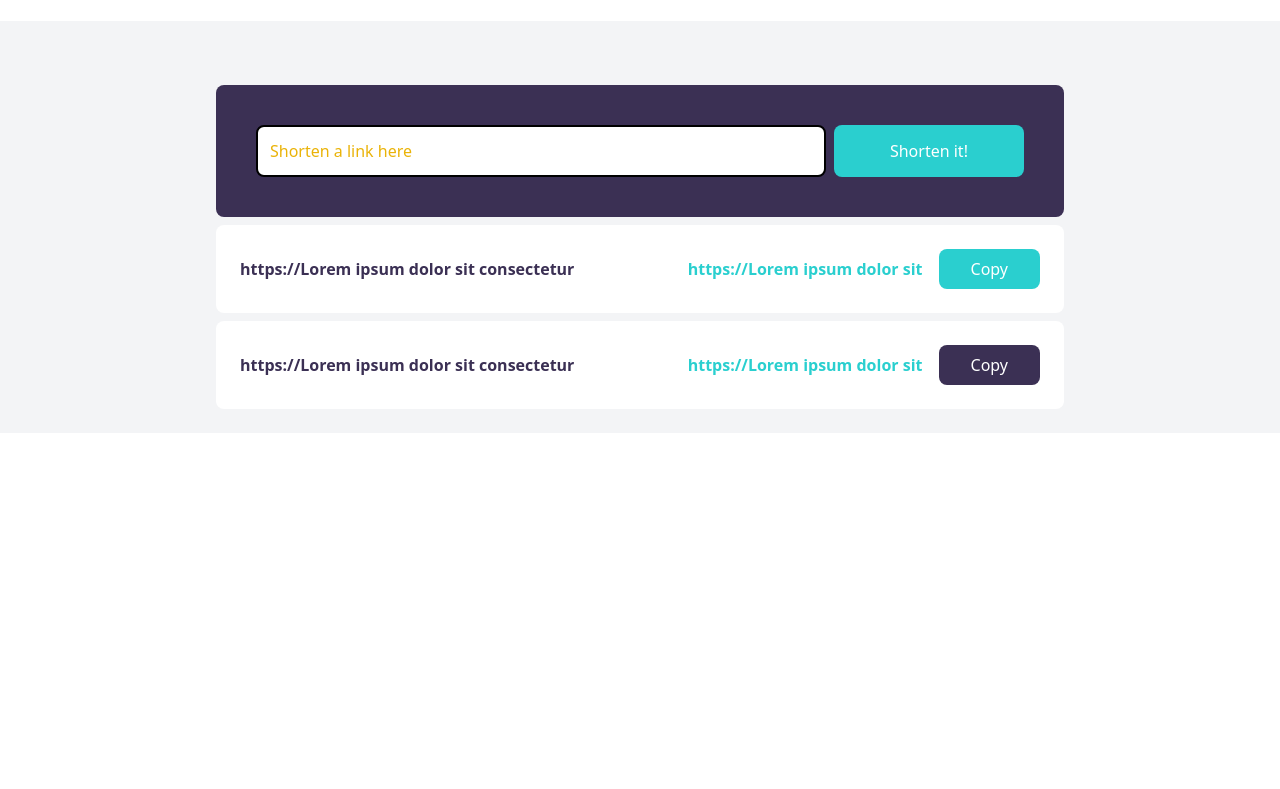
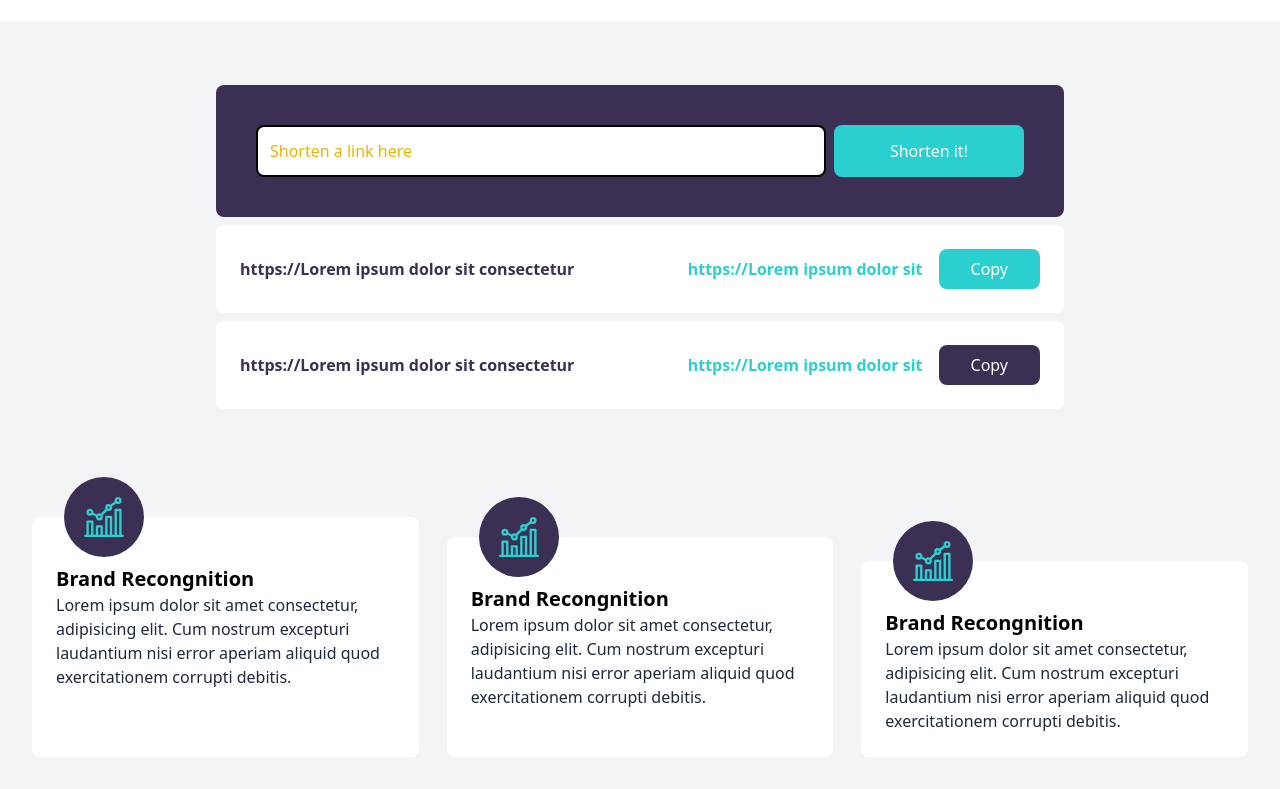
Before and after one commit to Fr-heidarian/LandingPage__Tailwind, a website: page src/index.html in a window 1280 px wide. Shown: the part 614-1403 px from the top of the page. Before the commit the page ends 1047 px from the top, so only its background shows below. Drawn offline with Linux system fonts and the light colour scheme.

Commit message:
add features section

```diff
--- a/src/index.html
+++ b/src/index.html
@@ -67,7 +67,52 @@
                 </div>
             </div>
         </div>
+    </section>
 
+    <section id="features" class="bg-lightGray">
+        <div class="container mx-auto grid grid-cols-3 p-8 gap-x-7 pt-20">
+            <!-- BOX 1 -->
+            <div class="bg-white relative p-6 flex flex-col rounded-lg mt-1">
+                <div
+                    class="absolute -top-10 left-8 h-20 w-20 flex items-center justify-center rounded-full bg-darkViolet p-4">
+                    <img src="./images/icon-brand-recognition.svg" />
+                </div>
+                <h5 class="text-left text-xl font-bold pt-6">Brand Recongnition</h5>
+                <p class="text-left text-slate-800">
+                    Lorem ipsum dolor sit amet consectetur, adipisicing elit. Cum
+                    nostrum excepturi laudantium nisi error aperiam aliquid quod
+                    exercitationem corrupti debitis.
+                </p>
+            </div>
+
+            <!-- BOX 2 -->
+            <div class="bg-white relative p-6 flex flex-col rounded-lg mt-6">
+                <div
+                    class="absolute -top-10 left-8 h-20 w-20 flex items-center justify-center rounded-full bg-darkViolet p-4">
+                    <img src="./images/icon-brand-recognition.svg" />
+                </div>
+                <h5 class="text-left text-xl font-bold pt-6">Brand Recongnition</h5>
+                <p class="text-left text-slate-800">
+                    Lorem ipsum dolor sit amet consectetur, adipisicing elit. Cum
+                    nostrum excepturi laudantium nisi error aperiam aliquid quod
+                    exercitationem corrupti debitis.
+                </p>
+            </div>
+
+            <!-- BOX 3 -->
+            <div class="bg-white relative p-6 flex flex-col rounded-lg mt-12">
+                <div
+                    class="absolute -top-10 left-8 h-20 w-20 flex items-center justify-center rounded-full bg-darkViolet p-4">
+                    <img src="./images/icon-brand-recognition.svg" />
+                </div>
+                <h5 class="text-left text-xl font-bold pt-6">Brand Recongnition</h5>
+                <p class="text-left text-slate-800">
+                    Lorem ipsum dolor sit amet consectetur, adipisicing elit. Cum
+                    nostrum excepturi laudantium nisi error aperiam aliquid quod
+                    exercitationem corrupti debitis.
+                </p>
+            </div>
+        </div>
     </section>
 
 </body>
```
Also changed, not shown: src/output.css.
